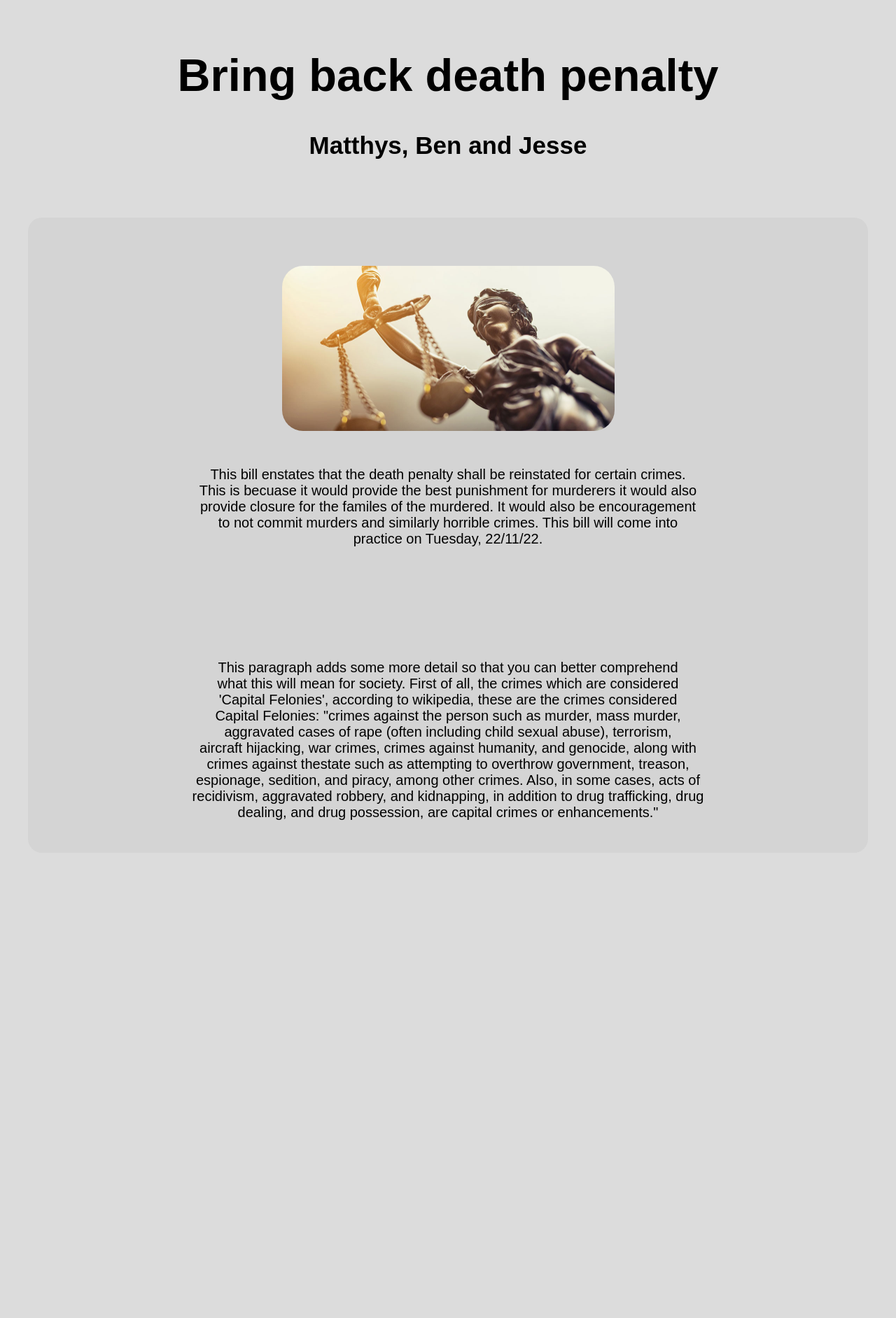
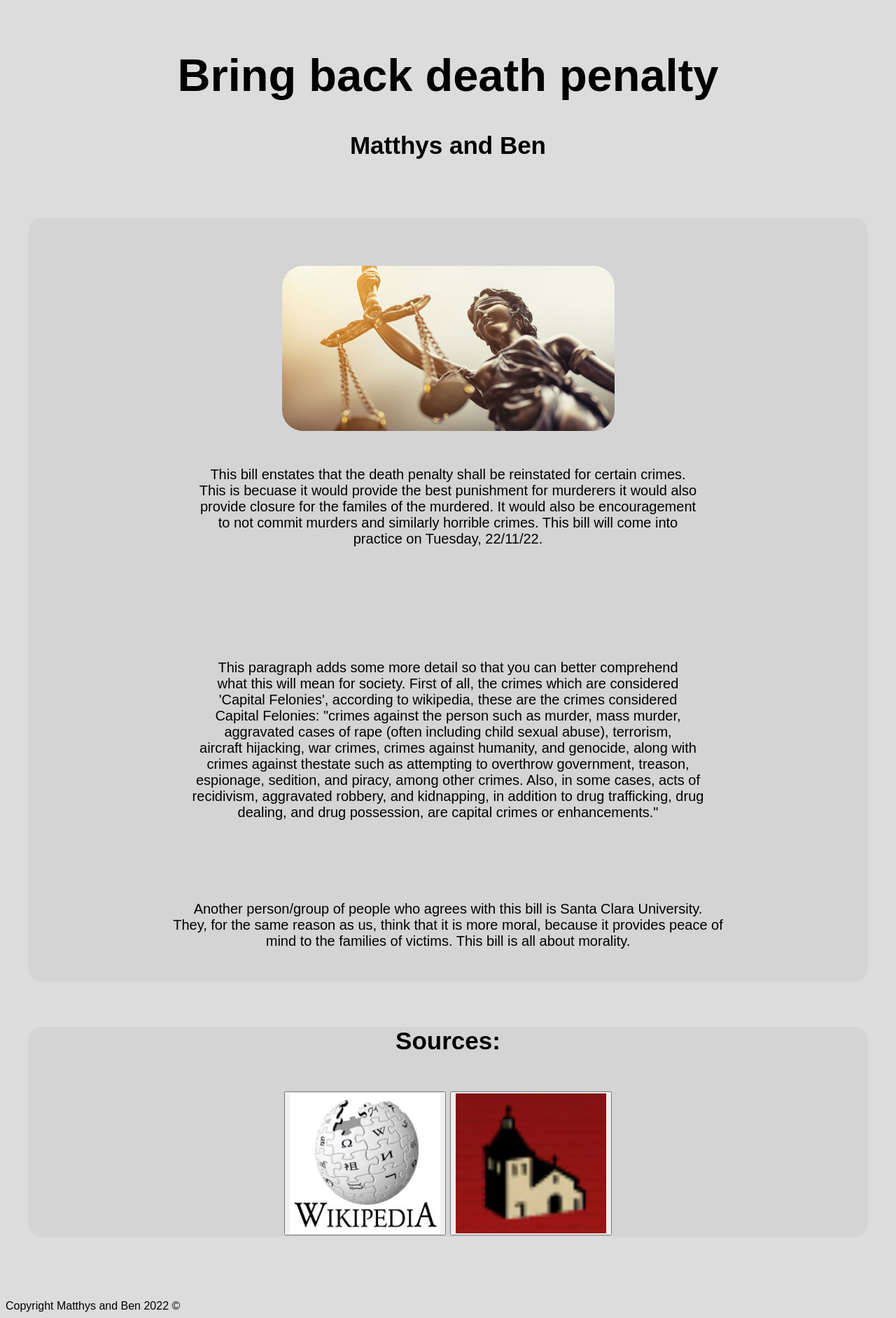
Before and after one commit to iamthebread/Bring-Back-Death-Penalty-School-Project-, a plain HTML site: page index.html in a window 1280 px wide. Shown: the whole page at 70% size. Before the commit the page ends 1281 px from the top, so only its background shows below. Drawn offline with Linux system fonts and the light colour scheme; a web font is replaced by a local one.

Commit message:
Update index.html

```diff
--- a/index.html
+++ b/index.html
@@ -11,7 +11,7 @@
     <body>
         <br>
         <h1 class="Title">Bring back death penalty<h1>
-        <h2>Matthys, Ben and Jesse</h2>
+        <h2>Matthys and Ben</h2>
         <br>
         <br>
         <br>
@@ -32,12 +32,11 @@
         <br>
         <br>
         <br>
-
         <br>
         <br>
-          <br>
-          <br>
-          <br>
+        <br>
+        <br>
+        <br>
         <p1 class="Extra"> This paragraph adds some more detail so that you can better comprehend<br>
         what this will mean for society. First of all, the crimes which are considered<br>
         'Capital Felonies', according to wikipedia, these are the crimes considered <br>
@@ -47,14 +46,35 @@
         crimes against thestate such as attempting to overthrow government, treason,<br>
         espionage, sedition, and piracy, among other crimes. Also, in some cases, acts of<br>
         recidivism, aggravated robbery, and kidnapping, in addition to drug trafficking, drug<br>
-        dealing, and drug possession, are capital crimes or enhancements."
+        dealing, and drug possession, are capital crimes or enhancements."</p1>
         <br>
         <br>
         <br>
-        </div>
         <br>
         <br>
         <br>
+        <p1 class="Extra"> Another person/group of people who agrees with this bill is Santa Clara University.<br>
+          They, for the same reason as us, think that it is more moral, because it provides peace of <br>
+          mind to the families of victims. This bill is all about morality.</p1>
+        <br>
+        <br>
+        <br>
+      </div>
+        <br>
+        <br>
+        <div class="centered">
+          <h2>Sources:</h2>
+        <br>
+        <button type="button" class="wiki"> <img src="images/wikipedia.png" height="200" width="215" onclick="location.href='https://en.wikipedia.org/wiki/Capital_punishment#:~:text=Capital%20punishment%2C%20also%20known%20as,is%20known%20as%20an%20execution.'"></button>
+        <button type="button" class="wiki"> <img src="images/SC University.png" height="200" width="215" onclick="location.href='https://www.scu.edu/mcae/publications/iie/v1n3/capital.html#:~:text=Capital%20punishment%20is%20often%20defended,killers%20do%20not%20kill%20again.'"></button>
+        <br>
+          </div>
+        <br>
+        <br>
+        <br>
+        <br>
+        <br>
+        <p1>Copyright Matthys and Ben 2022 ©</p1>
       </body>
 
    </html>
```
